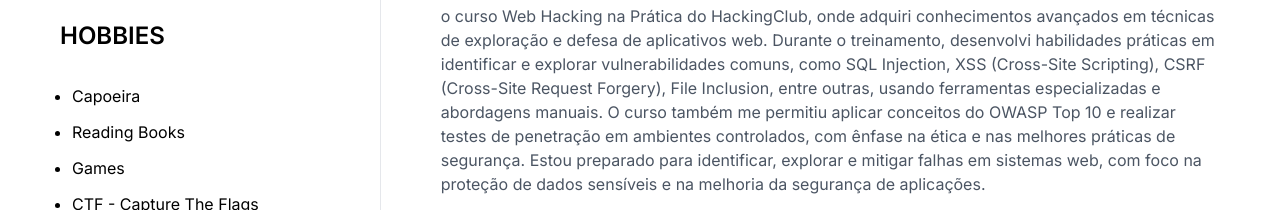
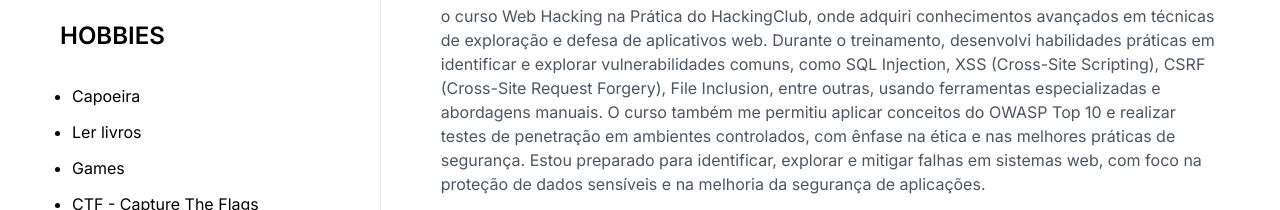
Before and after one commit to Synck1/CV-Rafael-Soares, a React (Vite) app: page / in a window 1280 px wide. Shown: the part 1400-1610 px from the top of the page. Built offline with nearby package versions, Linux system fonts and the light colour scheme.

Commit message:
alterando alguns erros

```diff
--- a/src/components/HeaderLeft.jsx
+++ b/src/components/HeaderLeft.jsx
@@ -77,7 +77,7 @@ const HeaderLeft = ({ darkMode, toggleDarkMode }) => {
                     <div className="flex flex-wrap gap-16 p-3">
                         <ul className="flex list-disc flex-col gap-3">
                             <li>Capoeira</li>
-                            <li>Reading Books</li>
+                            <li>Ler livros</li>
                             <li>Games</li>
                             <li>CTF - Capture The Flags</li>
                         </ul>
```
